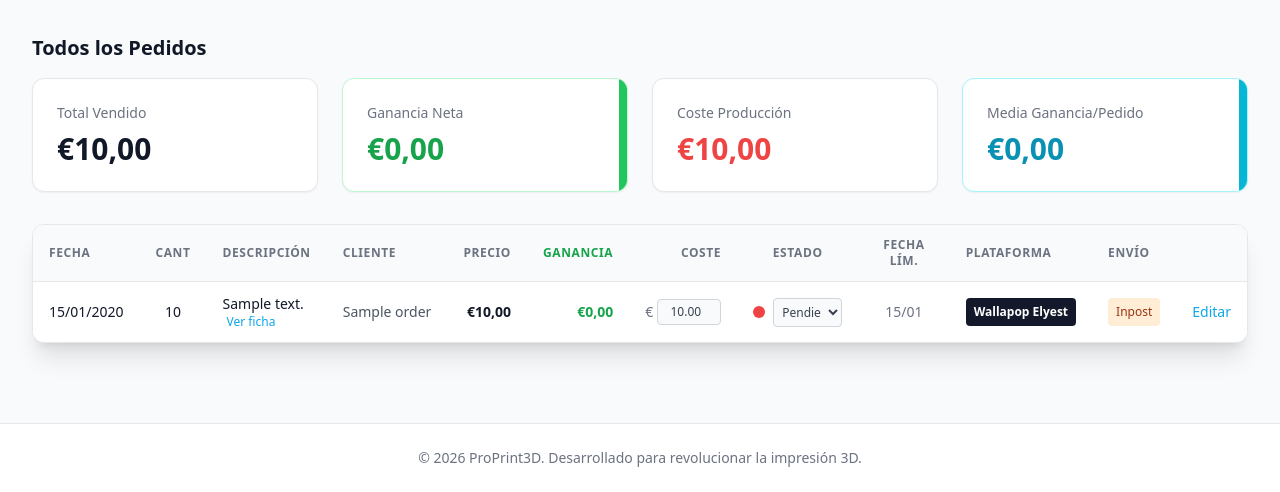
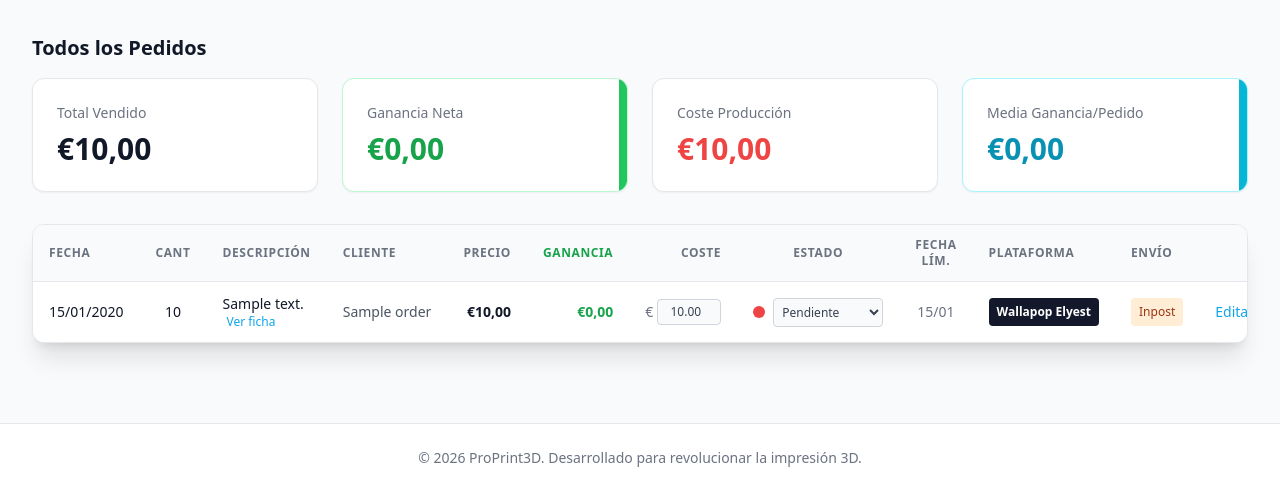
Before and after one commit to MrEhDev/ProPrint3d, a Django app: page /crm/ in a window 1280 px wide. Shown: the part 518-1010 px from the top of the page. Run offline with Django 5.2, Linux system fonts and the light colour scheme; a user stored in the database is signed in; tables that the repository leaves empty hold one stand-in row (values such as "Sample post"); some libraries are stand-ins or nearby versions.

Commit message:
Fix ancho de estado en CRM

```diff
--- a/templates/crm_dashboard.html
+++ b/templates/crm_dashboard.html
@@ -272,7 +272,7 @@
                                     {% elif order.status == 'Entregado' %}bg-purple-500
                                     {% elif order.status == 'Cobrado' %}bg-green-500
                                     {% else %}bg-gray-400{% endif %}" title="{{ order.status }}"></span>
-                                <select onchange="updateOrderStatus({{ order.id }}, this.value)" class="text-xs bg-gray-50 dark:bg-gray-800 border border-gray-300 dark:border-gray-700 text-gray-700 dark:text-gray-300 rounded focus:ring-primary focus:border-primary px-1 py-1 w-full max-w-[120px]">
+                                <select onchange="updateOrderStatus({{ order.id }}, this.value)" class="text-xs bg-gray-50 dark:bg-gray-800 border border-gray-300 dark:border-gray-700 text-gray-700 dark:text-gray-300 rounded focus:ring-primary focus:border-primary px-1 py-1 w-auto min-w-[110px]">
                                     <option value="Pendiente" {% if order.status == 'Pendiente' %}selected{% endif %}>Pendiente</option>
                                     <option value="Realizado" {% if order.status == 'Realizado' %}selected{% endif %}>Realizado</option>
                                     <option value="Pdt de envío" {% if order.status == 'Pdt de envío' %}selected{% endif %}>Pdt de envío</option>
```
